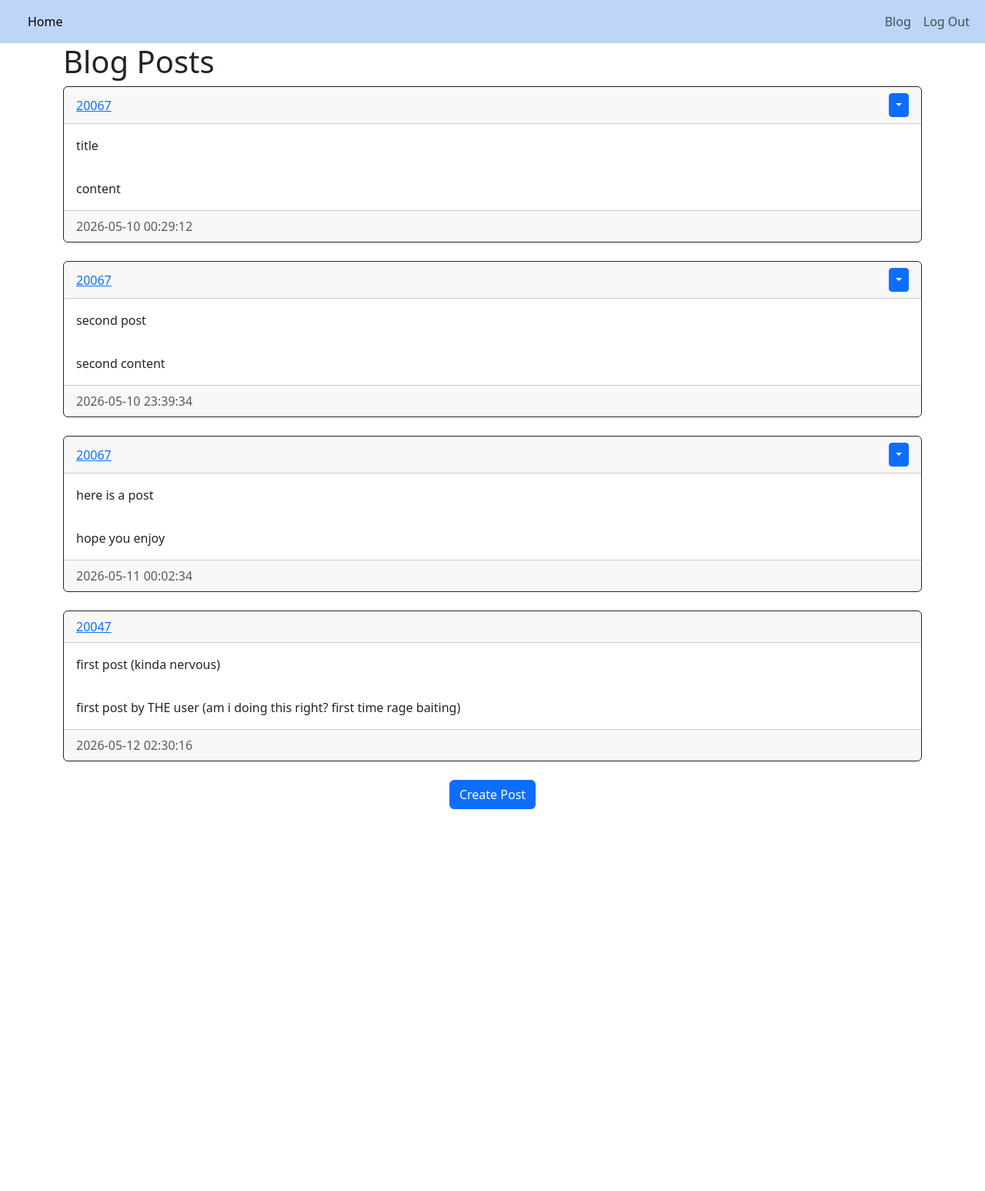
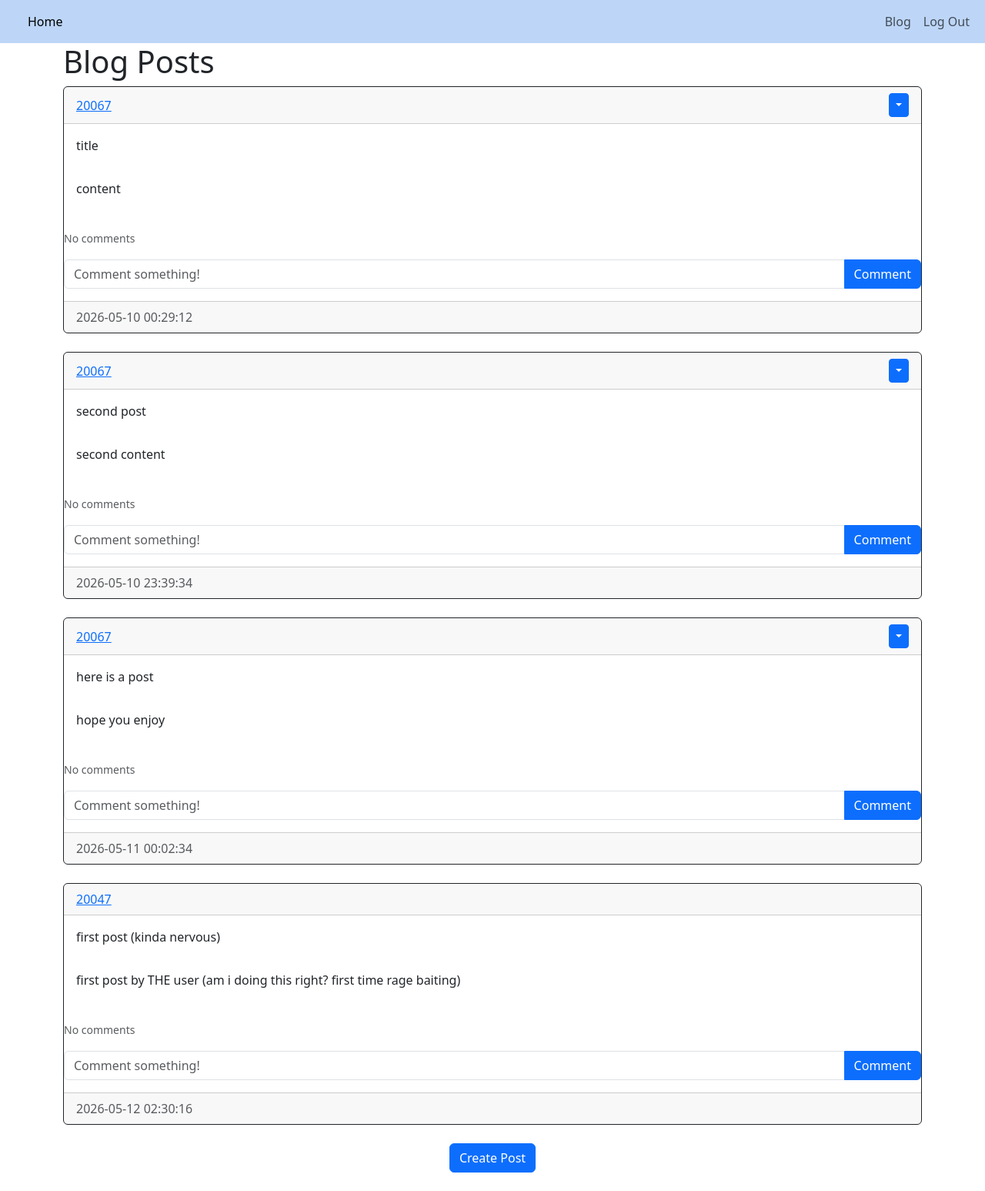
Before and after one commit to vxriantz/Flask_Blog, a Flask app: page /blog in a window 1280 px wide. Shown: the whole page at 77% size. Before the commit the page ends 1051 px from the top, so only its background shows below. Run offline with Flask 3, Linux system fonts and the light colour scheme; a user stored in the database is signed in; data comes from the database, SQL or seed files in the repository.

Commit message:
video 18 - created the comments in posts_div.html, made a comment input form, created buttons to delete comment, post a comment, made a box to write comment, etc.

```diff
--- a/website/templates/posts_div.html
+++ b/website/templates/posts_div.html
@@ -29,6 +29,49 @@
         <div class ="card-body">
             <div class="card-text">{{post.content}}</div>
         </div>
+        <!-- start comment code -->
+        <br/>
+        <div class="collapse" id="comments--{{post.id}}">
+            <div class="card">
+                <div class="card-body" id="comments-expanded-{{post.id}}">
+                    {% for comment in post.comments %}
+                    <div class="d-flex justify-content-between align-items-center">
+                        <div>
+                            <a href="/posts/{{comment.user.username}}">{{comment.user.username}}</a>: {{comment.text}}
+                        </div>
+                        <div>
+                            <small class="text-muted">{{comment.date_created}}</small>
+                            {% if user.id == comment.author or user.id == post.author %}
+                            <div class="btn-group">
+                                <button type="button" class="btn btn-small btn-primary dropdown-toggle" data-bs-toggle="dropdown"></button>
+                                <ul class="dropdown-menu">
+                                    <li>
+                                        <a href="/delete-comment/{{comment.id}}"class="dropdown-item">Delete</a>
+                                    </li>
+                                </ul>
+                            </div>
+                            {% endif %}
+                        </div>
+                    </div>
+                    {% endfor %}
+                </div>
+            </div>
+        </div>
+        <p class="card-text">
+            {% if post.comments|length > 0 %}
+            <a data-bs-toggle="collapse" href="#comments-{{post.id}}" role="button">
+                <small>View {{post.comments|length}} Comments</small>
+            </a>
+            {% else %}
+            <small class="text-muted">No comments</small>
+            {% endif %}
+        </p>
+        <!-- comment input form -->
+        <form class="input-group mb-3" method="POST" action="/create-comment/{{post.id}}">
+            <input type="text" id="text" name="text" class="form-control" placeholder="Comment something!"/>
+            <button type="submit" class="btn btn-primary">Comment</button>
+        </form >
+        <!-- end of comment code -->
         <div class ="card-footer text-muted">{{post.date_created}}</div>
     </div>
     <br/>
```
